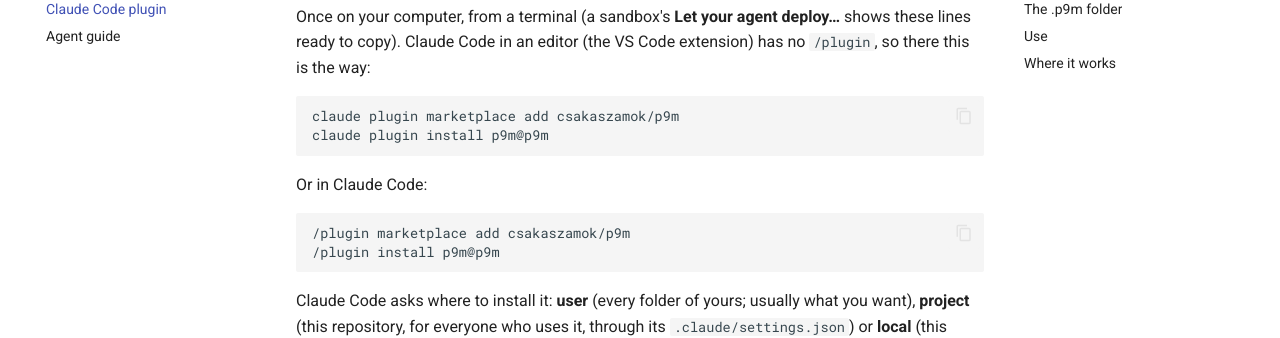
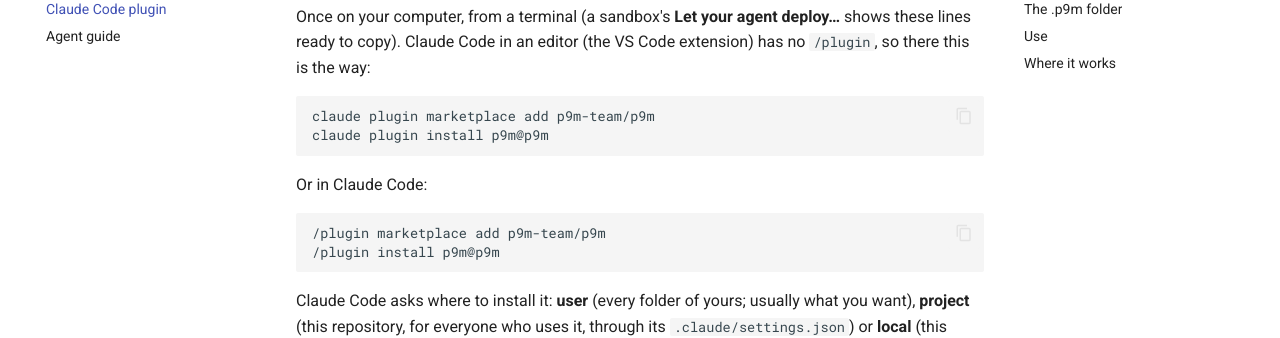
Before and after one commit to csakaszamok/p7y, an MkDocs documentation site: the page built from docs/claude-plugin.md, in a window 1280 px wide and 900 px high, scrolled down 368 px. Shown: the part 153-491 px from the top of the window. Built offline with MkDocs 1.6.1 and Material for MkDocs 9.7.7, drawn with Linux system fonts in a browser that asks for light colours; comment, search, counter and statistics services are not loaded; the version menu is left out; some of the changed text lies outside the part shown.

Commit message:
The Claude Code plugin installs from p9m-team/p9m
/plugin marketplace add p9m-team/p9m in the docs, the README and under
Let your agent deploy…; the marketplace there lists the plugin from this
repository, so a marketplace added as csakaszamok/p9m keeps working.

Co-Authored-By: Claude Opus 5.5 <noreply@anthropic.com>
Claude-Session: https://claude.ai/code/session_01SLVMEoyuToAFFgPhUjscSx

````diff
--- a/docs/claude-plugin.md
+++ b/docs/claude-plugin.md
@@ -10,14 +10,14 @@ The `p9m` plugin teaches Claude Code to deploy: you say *put my app online*, it
 Once on your computer, from a terminal (a sandbox's **Let your agent deploy…** shows these lines ready to copy). Claude Code in an editor (the VS Code extension) has no `/plugin`, so there this is the way:
 
 ```
-claude plugin marketplace add csakaszamok/p9m
+claude plugin marketplace add p9m-team/p9m
 claude plugin install p9m@p9m
 ```
 
 Or in Claude Code:
 
 ```
-/plugin marketplace add csakaszamok/p9m
+/plugin marketplace add p9m-team/p9m
 /plugin install p9m@p9m
 ```
 
@@ -54,4 +54,4 @@ The plugin does not bring the MCP server. Purgatorium still has one, for other M
 
 ## Where it works
 
-The plugin works fully in Claude Code: in the terminal, and in the Claude desktop app's **Code** tab; also in Claude Code inside a sandbox, deploying to another one (on a local `lvh.me` stack see [An agent inside a sandbox](agents.md#an-agent-inside-a-sandbox)). Claude chat and Cowork can install it too (**Customize → Plugins**, add the marketplace `csakaszamok/p9m`), but they cannot run commands on your computer, so there it does not do much. Without the plugin, any agent can deploy with an export (**Let your agent deploy…** on a sandbox) or a token: see [Let your agent deploy](agents.md).
+The plugin works fully in Claude Code: in the terminal, and in the Claude desktop app's **Code** tab; also in Claude Code inside a sandbox, deploying to another one (on a local `lvh.me` stack see [An agent inside a sandbox](agents.md#an-agent-inside-a-sandbox)). Claude chat and Cowork can install it too (**Customize → Plugins**, add the marketplace `p9m-team/p9m`), but they cannot run commands on your computer, so there it does not do much. Without the plugin, any agent can deploy with an export (**Let your agent deploy…** on a sandbox) or a token: see [Let your agent deploy](agents.md).
````
Also changed, not shown: CHANGELOG.md (+4 -0 lines), README.md (+1 -1 lines), docs/agents.md (+1 -1 lines), docs/tutorials/claude-code.md (+2 -2 lines), 2 other files.
